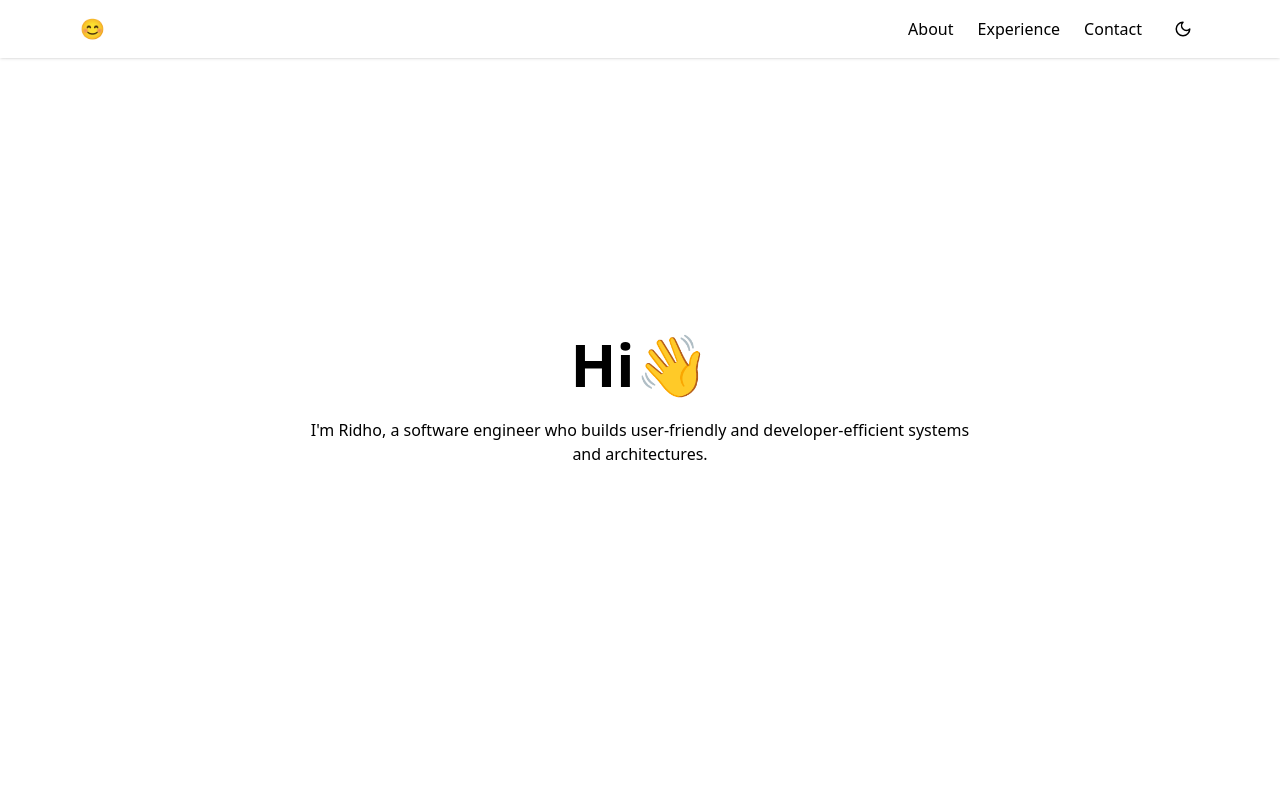
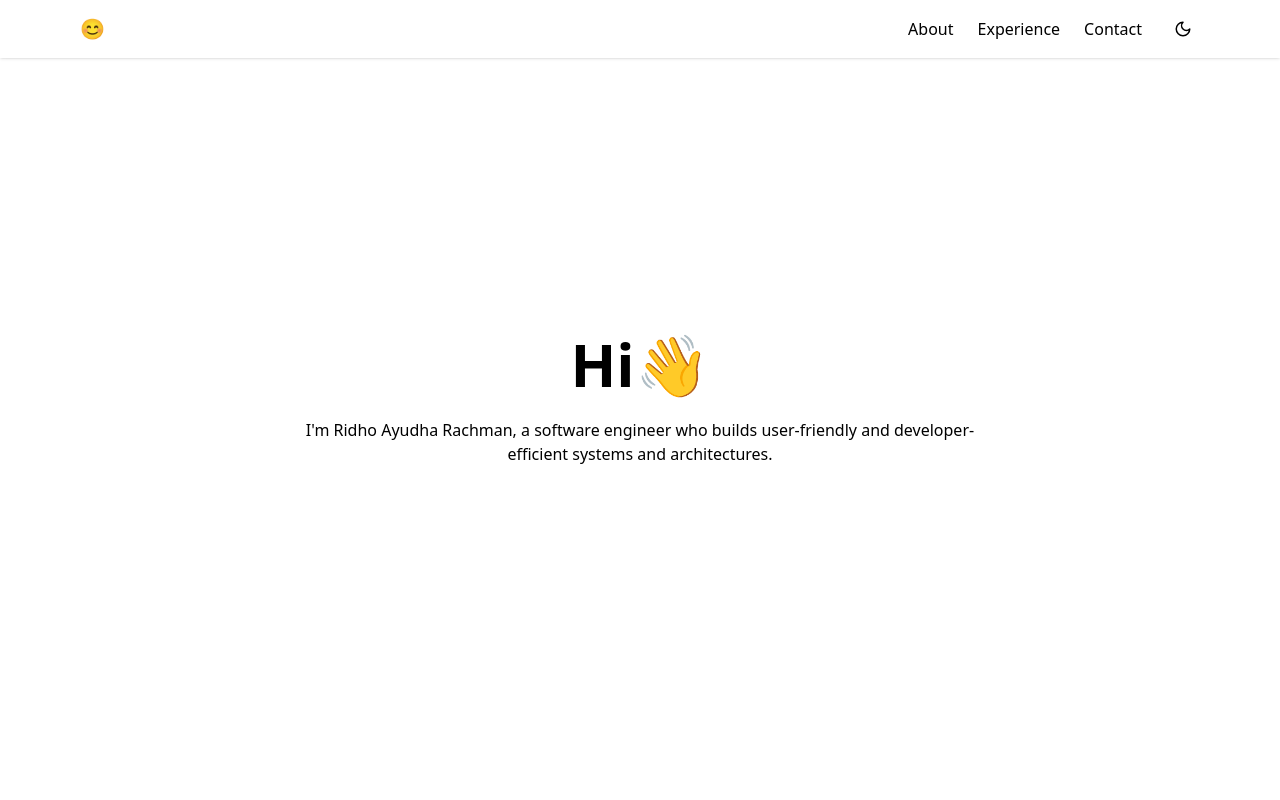
Before and after one commit to ayudhaa/ayudhaa.github.io, a React (Vite) app: page / in a window 1280 px wide. Shown: the top 800 px of the page. Built offline with nearby package versions, Linux system fonts and the light colour scheme.

Commit message:
my fullname

```diff
--- a/src/App.jsx
+++ b/src/App.jsx
@@ -113,7 +113,7 @@ function Hero({ waveTrigger }) {
         transition={{delay:0.2}}
         className="max-w-2xl text-muted-foreground"
       >
-        I'm Ridho, a software engineer who builds user-friendly and developer-efficient systems and architectures.
+        I'm Ridho Ayudha Rachman, a software engineer who builds user-friendly and developer-efficient systems and architectures.
       </motion.p>
     </section>
   );
```
